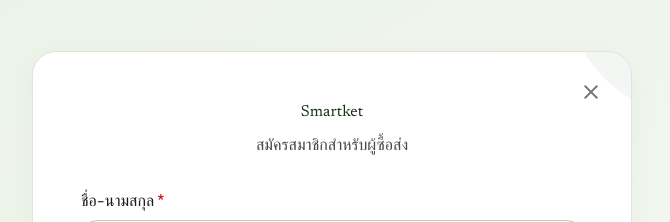
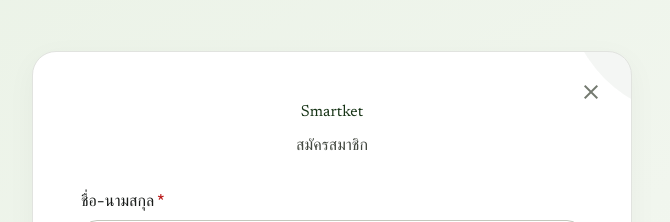
Before and after one commit to atsawinkz/smart-farm-marketplace-ecommerce, a Next.js app in the folder Programmer/: page /register in a window 1280 px wide. Shown: the top 222 px of the page, without its empty margins (308-978 px from the left). Built offline with nearby package versions, Linux system fonts and the light colour scheme.

Commit message:
fix: change register page text to สมัครสมาชิก

```diff
--- a/Programmer/src/app/register/page.tsx
+++ b/Programmer/src/app/register/page.tsx
@@ -69,7 +69,7 @@
             Smartket
           </h1>
           <p className="font-body-md text-on-surface-variant">
-            สมัครสมาชิกสำหรับผู้ซื้อส่ง
+            สมัครสมาชิก
           </p>
         </div>
 
```
